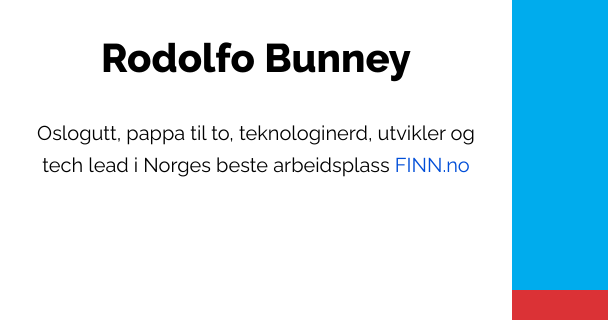
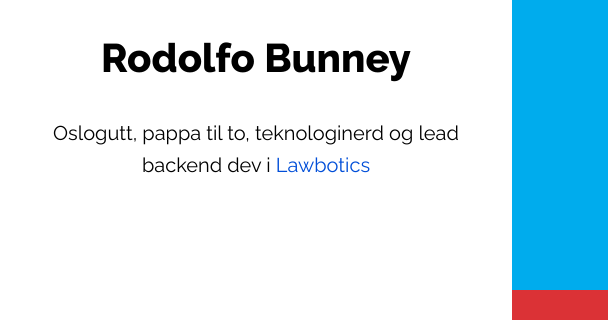
Before and after one commit to rodob/rodob.github.io, a plain HTML site: page index.html in a window 1280 px wide. Shown: the part 314-634 px from the top of the page, 0-608 px from the left. Drawn offline with Linux system fonts and the light colour scheme.

Commit message:
Update description

```diff
--- a/index.html
+++ b/index.html
@@ -20,7 +20,7 @@
             <section>
                 <img class="profile-picture" src="skjorta_og_slips.jpg" />
                 <h1>Rodolfo Bunney</h1>
-                <p class="align-center">Oslogutt, pappa til to, teknologinerd, utvikler og tech lead i Norges beste arbeidsplass <a href="https://finn.no/">FINN.no</a></p>
+                <p class="align-center">Oslogutt, pappa til to, teknologinerd og lead backend dev i <a href="https://lexolve.com/">Lawbotics</a></p>
             </section>
         </header>
         <main>
```
